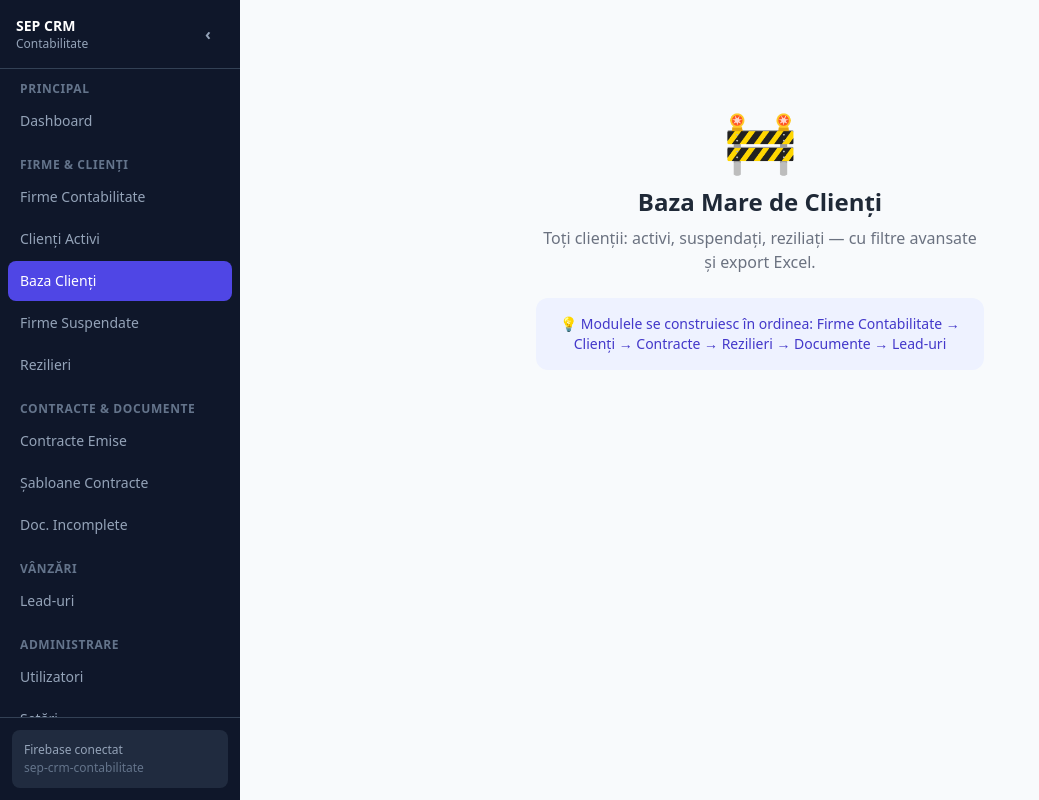
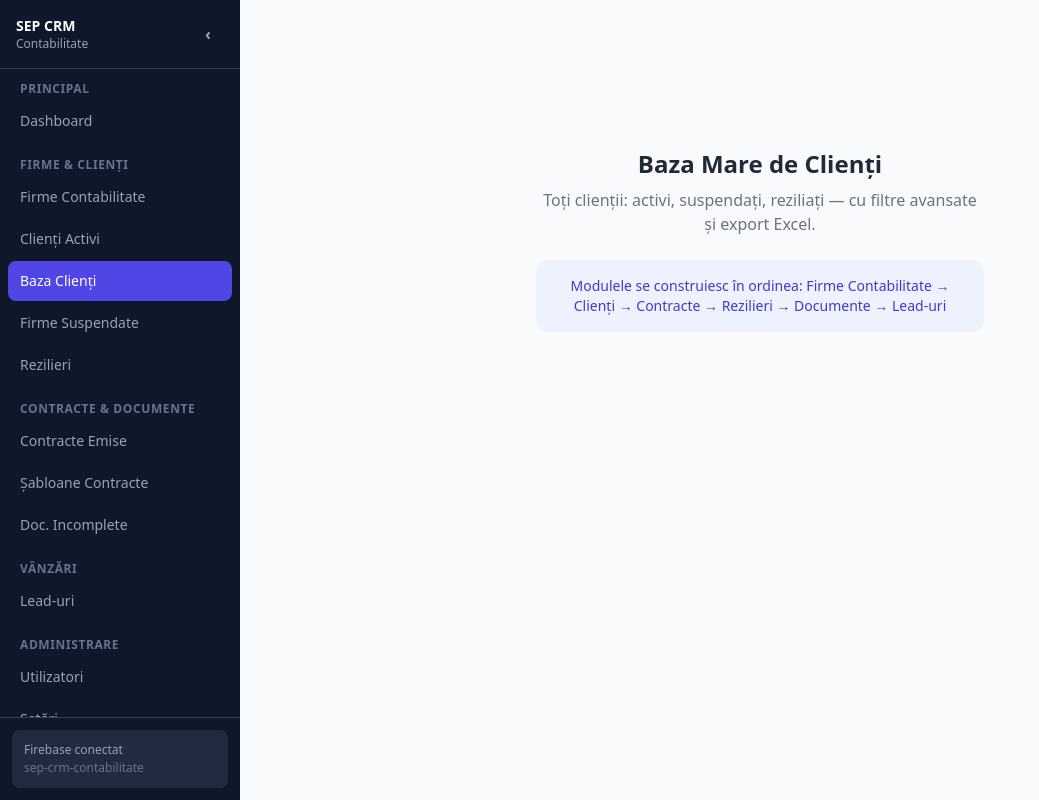
Before and after one commit to cracovetdoina1/CRM-SEP-CONTAB-SRL, a React (Vite) app: page / in a window 1280 px wide. Both pictures are taken after a click on the button "Baza Clienți". Shown: the whole page, without its empty margins (0-1039 px from the left). Built offline with nearby package versions, Linux system fonts and the light colour scheme; no server answers; the database is empty.

Commit message:
ComingSoon.jsx

```diff
--- a/src/pages/ComingSoon.jsx
+++ b/src/pages/ComingSoon.jsx
@@ -1,13 +1,12 @@
-export default function ComingSoon({ title, icon = "🚧", description }) {
+export default function ComingSoon({ title, description }) {
   return (
     <div className="p-6 flex flex-col items-center justify-center min-h-[60vh]">
-      <div className="text-6xl mb-4">{icon}</div>
       <h1 className="text-2xl font-bold text-gray-800 mb-2">{title}</h1>
       <p className="text-gray-500 text-center max-w-md">
         {description || "Acest modul este în construcție și va fi disponibil în curând."}
       </p>
       <div className="mt-6 bg-indigo-50 rounded-xl p-4 text-sm text-indigo-700 max-w-md text-center">
-        💡 Modulele se construiesc în ordinea: Firme Contabilitate → Clienți → Contracte → Rezilieri → Documente → Lead-uri
+        Modulele se construiesc în ordinea: Firme Contabilitate → Clienți → Contracte → Rezilieri → Documente → Lead-uri
       </div>
     </div>
   );
```
